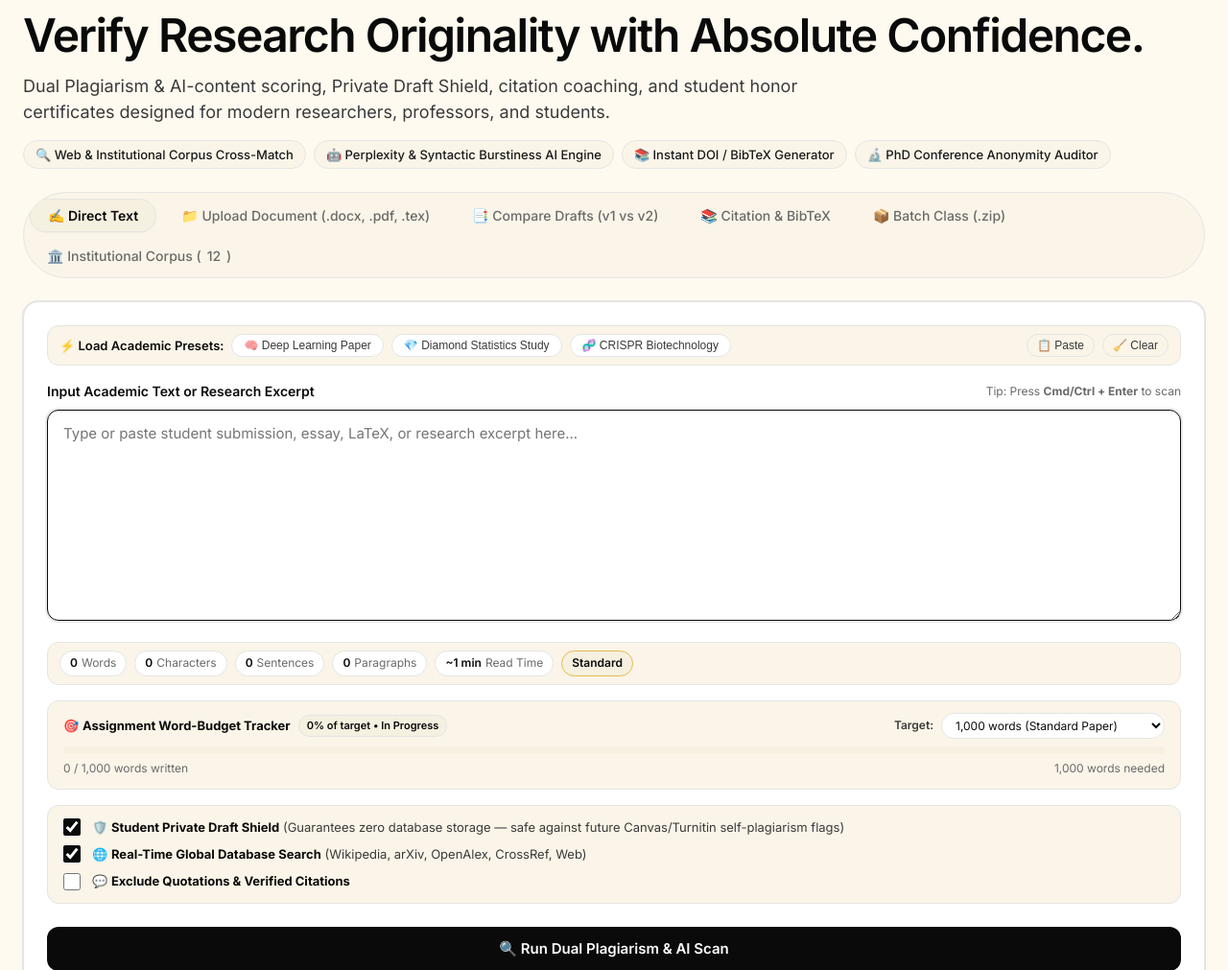
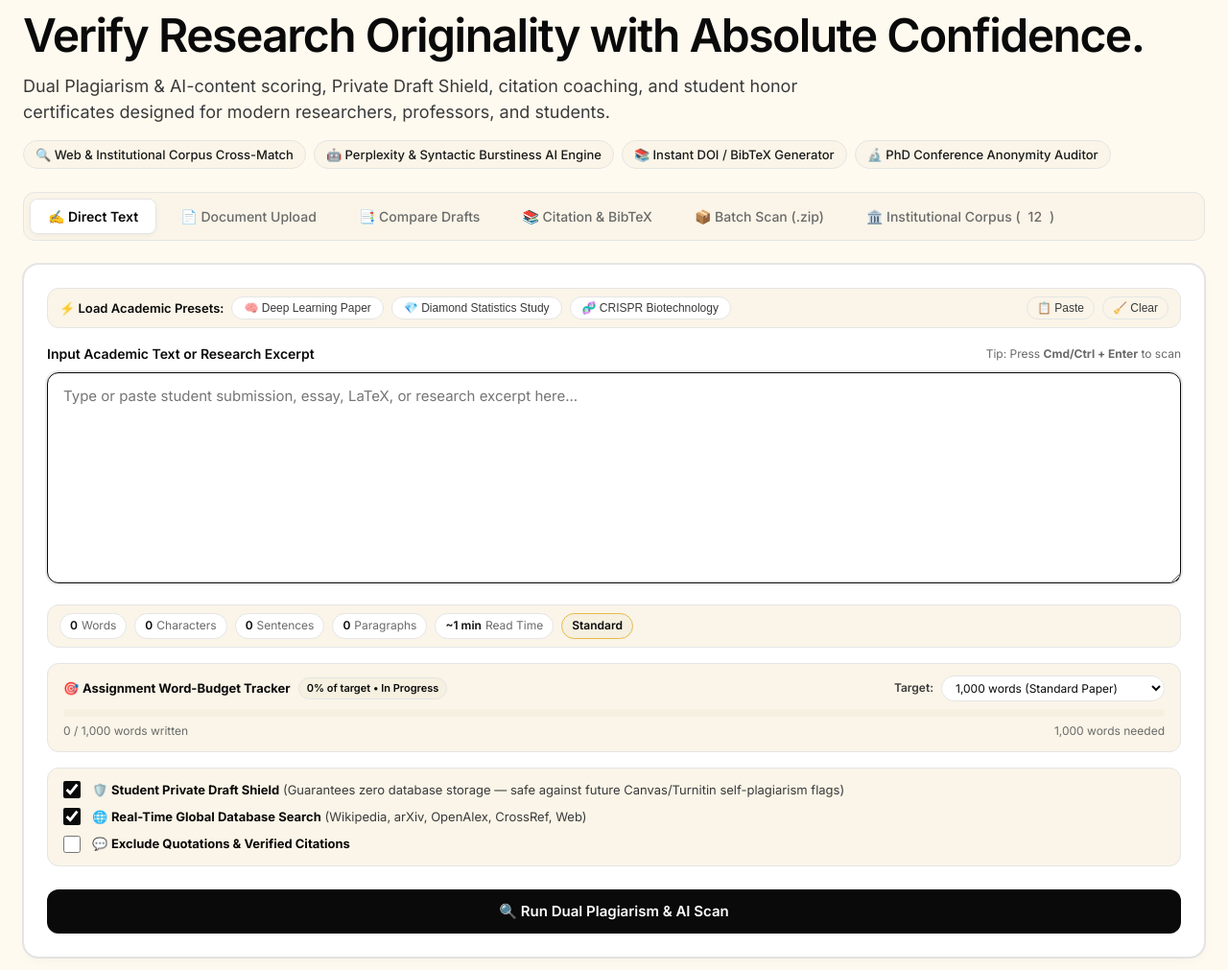
Before and after one commit to scalesynthai/Plagiarism-Detector-Pro, a Flask app: page / in a window 1280 px wide. Shown: the part 152-1163 px from the top of the page at 96% size. Run offline with Flask 3, Linux system fonts and the light colour scheme.

Commit message:
fix(ui): refine segmented tabs layout, button styling, and polish Clay design across all modules

```diff
--- a/static/css/style.css
+++ b/static/css/style.css
@@ -286,48 +286,62 @@ body {
 }
 
 /* ==============================================================================
-   CATEGORY NAVIGATION TABS (Clay Pill Tabs)
+   CATEGORY NAVIGATION TABS (Clay Segmented Sub-Nav)
    ============================================================================== */
 .tabs-nav {
     display: flex;
-    flex-wrap: wrap;
-    gap: var(--space-2);
+    align-items: center;
+    gap: 6px;
     padding: 6px;
     background: var(--surface-soft);
     border: 1px solid var(--hairline);
-    border-radius: var(--rounded-pill);
+    border-radius: var(--rounded-md);
     margin-bottom: var(--space-6);
     overflow-x: auto;
+    scrollbar-width: none;
+    -webkit-overflow-scrolling: touch;
+}
+
+.tabs-nav::-webkit-scrollbar {
+    display: none;
 }
 
 .tab-btn {
     background: transparent;
-    border: none;
+    border: 1px solid transparent;
     color: var(--muted);
     font-family: var(--font-body);
     font-size: 14px;
     font-weight: 500;
-    padding: 8px 18px;
-    border-radius: var(--rounded-pill);
+    padding: 9px 18px;
+    border-radius: var(--rounded-sm);
     cursor: pointer;
     transition: all 0.15s ease;
     white-space: nowrap;
     display: inline-flex;
     align-items: center;
-    gap: 6px;
+    gap: 8px;
+    outline: none;
+    user-select: none;
+    -webkit-tap-highlight-color: transparent;
+}
+
+.tab-btn:focus, .tab-btn:focus-visible {
+    outline: none;
+    box-shadow: none;
 }
 
 .tab-btn:hover {
     color: var(--ink);
-    background: rgba(245, 240, 224, 0.6);
+    background: rgba(245, 240, 224, 0.7);
 }
 
 .tab-btn.active {
-    background: var(--surface-card);
+    background: var(--surface-white);
     color: var(--ink);
     font-weight: 600;
-    box-shadow: var(--shadow-subtle);
     border: 1px solid var(--hairline);
+    box-shadow: 0 2px 6px rgba(10, 10, 10, 0.04);
 }
 
 /* Tab Panels */
--- a/templates/index.html
+++ b/templates/index.html
@@ -43,22 +43,22 @@
             </div>
         </section>
 
-        <!-- Navigation Tabs (Clay Pill Sub-Nav) -->
+        <!-- Navigation Tabs (Clay Segmented Sub-Nav) -->
         <nav class="tabs-nav">
             <button class="tab-btn active" data-tab="tab-text">
                 ✍️ Direct Text
             </button>
             <button class="tab-btn" data-tab="tab-file">
-                📁 Upload Document (.docx, .pdf, .tex)
+                📄 Document Upload
             </button>
             <button class="tab-btn" data-tab="tab-compare">
-                📑 Compare Drafts (v1 vs v2)
+                📑 Compare Drafts
             </button>
             <button class="tab-btn" data-tab="tab-cite">
                 📚 Citation & BibTeX
             </button>
             <button class="tab-btn" data-tab="tab-batch">
-                📦 Batch Class (.zip)
+                📦 Batch Scan (.zip)
             </button>
             <button class="tab-btn" data-tab="tab-sources">
                 🏛️ Institutional Corpus (<span id="nav-sources-count">{{ sources_count }}</span>)
@@ -226,7 +226,7 @@
                         </div>
                     </div>
 
-                    <button type="submit" class="btn-primary" style="margin-top: 16px; background: linear-gradient(135deg, #0284c7 0%, #0369a1 100%);">
+                    <button type="submit" class="btn-primary" style="margin-top: 16px;">
                         <span>⚡ Compare Draft Revision Deltas</span>
                     </button>
                 </form>
@@ -339,7 +339,7 @@ Brown, T. et al. (2020). Language models are few-shot learners. arXiv:2005.14165
                         </div>
 
                         <div style="display: flex; gap: 10px; align-items: center; flex-wrap: wrap;">
-                            <button type="submit" class="btn-primary" style="width: auto; padding: 10px 20px; background: linear-gradient(135deg, #059669 0%, #047857 100%);">
+                            <button type="submit" class="btn-primary" style="width: auto; padding: 10px 20px;">
                                 <span>🔤 Alphabetize & Format References</span>
                             </button>
                             <button type="button" id="btn-sample-references" class="btn-secondary" style="padding: 10px 14px; font-size: 13px;">
@@ -353,7 +353,7 @@ Brown, T. et al. (2020). Language models are few-shot learners. arXiv:2005.14165
                             <div style="font-size: 13px; font-weight: 600; color: #34d399;">
                                 ✅ <span id="alphabetized-count">0</span> References Sorted & Verified
                             </div>
-                            <button id="btn-copy-alphabetized" class="btn-primary" style="padding: 6px 14px; font-size: 12px; width: auto; background: linear-gradient(135deg, #10b981 0%, #059669 100%);">
+                            <button id="btn-copy-alphabetized" class="btn-primary" style="padding: 6px 14px; font-size: 12px; width: auto;">
                                 📋 Copy Formatted Bibliography
                             </button>
                         </div>
@@ -392,7 +392,7 @@ Brown, T. et al. (2020). Language models are few-shot learners. arXiv:2005.14165
                         <button type="button" id="batch-remove-file" class="remove-file-btn" title="Remove file">✕</button>
                     </div>
 
-                    <button type="submit" class="btn-primary" style="background: linear-gradient(135deg, #a855f7 0%, #7e22ce 100%);">
+                    <button type="submit" class="btn-primary">
                         <span>⚡ Process Class Batch Submissions</span>
                     </button>
                 </form>
@@ -467,7 +467,7 @@ Brown, T. et al. (2020). Language models are few-shot learners. arXiv:2005.14165
                         <button type="button" id="source-remove-file" class="remove-file-btn" title="Remove file">✕</button>
                     </div>
 
-                    <button type="submit" class="btn-primary" style="background: linear-gradient(135deg, #10b981 0%, #059669 100%);">
+                    <button type="submit" class="btn-primary">
                         <span>➕ Add to Institutional Repository</span>
                     </button>
                 </form>
@@ -499,7 +499,7 @@ Brown, T. et al. (2020). Language models are few-shot learners. arXiv:2005.14165
                     <h2 class="section-title" style="margin-bottom: 0;">📊 Academic Originality & AI Report</h2>
                     <div style="display: flex; gap: 10px; align-items: center; flex-wrap: wrap;">
                         <span id="scan-sources-meta" class="live-scan-badge">🌐 Global Academic & Web Scan</span>
-                        <button id="download-cert-btn" class="btn-primary" style="padding: 8px 14px; font-size: 13px; background: linear-gradient(135deg, #1e3a8a 0%, #2563eb 100%);">📜 Export Student Certificate</button>
+                        <button id="download-cert-btn" class="btn-primary" style="padding: 8px 16px; font-size: 13px; width: auto;">📜 Export Student Certificate</button>
                         <button id="download-pdf-btn" class="btn-pdf">📄 Export Printable Report</button>
                     </div>
                 </div>
@@ -769,7 +769,7 @@ Brown, T. et al. (2020). Language models are few-shot learners. arXiv:2005.14165
                     <div style="display: flex; justify-content: space-between; align-items: center; flex-wrap: wrap; gap: 8px; margin-bottom: 8px;">
                         <span style="font-weight: 700; font-size: 13px; color: var(--text-primary);">💡 Paraphrase & Attribution Coach</span>
                         <div style="display: flex; gap: 6px; flex-wrap: wrap;">
-                            <button id="btn-trigger-paraphrase" class="btn-primary" style="padding: 4px 10px; font-size: 11px; background: linear-gradient(135deg, #a855f7 0%, #7e22ce 100%);">✨ AI Paraphrase Suggestions</button>
+                            <button id="btn-trigger-paraphrase" class="btn-primary" style="padding: 5px 12px; font-size: 12px; width: auto;">✨ AI Paraphrase Suggestions</button>
                             <button id="btn-copy-apa" class="btn-pdf" style="padding: 4px 10px; font-size: 11px;">📋 Copy APA 7th</button>
                             <button id="btn-copy-mla" class="btn-pdf" style="padding: 4px 10px; font-size: 11px;">📋 Copy MLA 9th</button>
                             <button id="btn-copy-ieee" class="btn-pdf" style="padding: 4px 10px; font-size: 11px;">📋 Copy IEEE</button>
@@ -822,7 +822,7 @@ Brown, T. et al. (2020). Language models are few-shot learners. arXiv:2005.14165
 
                 <div style="display: flex; justify-content: flex-end; gap: 10px;">
                     <button id="cert-cancel-btn" class="btn-secondary">Cancel</button>
-                    <button id="cert-confirm-btn" class="btn-primary" style="padding: 10px 18px; background: linear-gradient(135deg, #1e3a8a 0%, #2563eb 100%);">
+                    <button id="cert-confirm-btn" class="btn-primary" style="padding: 10px 18px; width: auto;">
                         🖨️ Generate & Print Certificate
                     </button>
                 </div>
@@ -854,7 +854,7 @@ Brown, T. et al. (2020). Language models are few-shot learners. arXiv:2005.14165
 
                 <div style="display: flex; justify-content: flex-end; gap: 10px;">
                     <button id="pin-cancel-btn" class="btn-secondary">Cancel</button>
-                    <button id="pin-confirm-btn" class="btn-primary" style="padding: 10px 18px; background: linear-gradient(135deg, #dc2626 0%, #991b1b 100%);">
+                    <button id="pin-confirm-btn" class="btn-primary" style="padding: 10px 18px; width: auto; background: var(--error);">
                         🗑️ Authorize & Delete
                     </button>
                 </div>
```
Also changed, not shown: other parts of static/css/style.css (+59 -0 lines).
